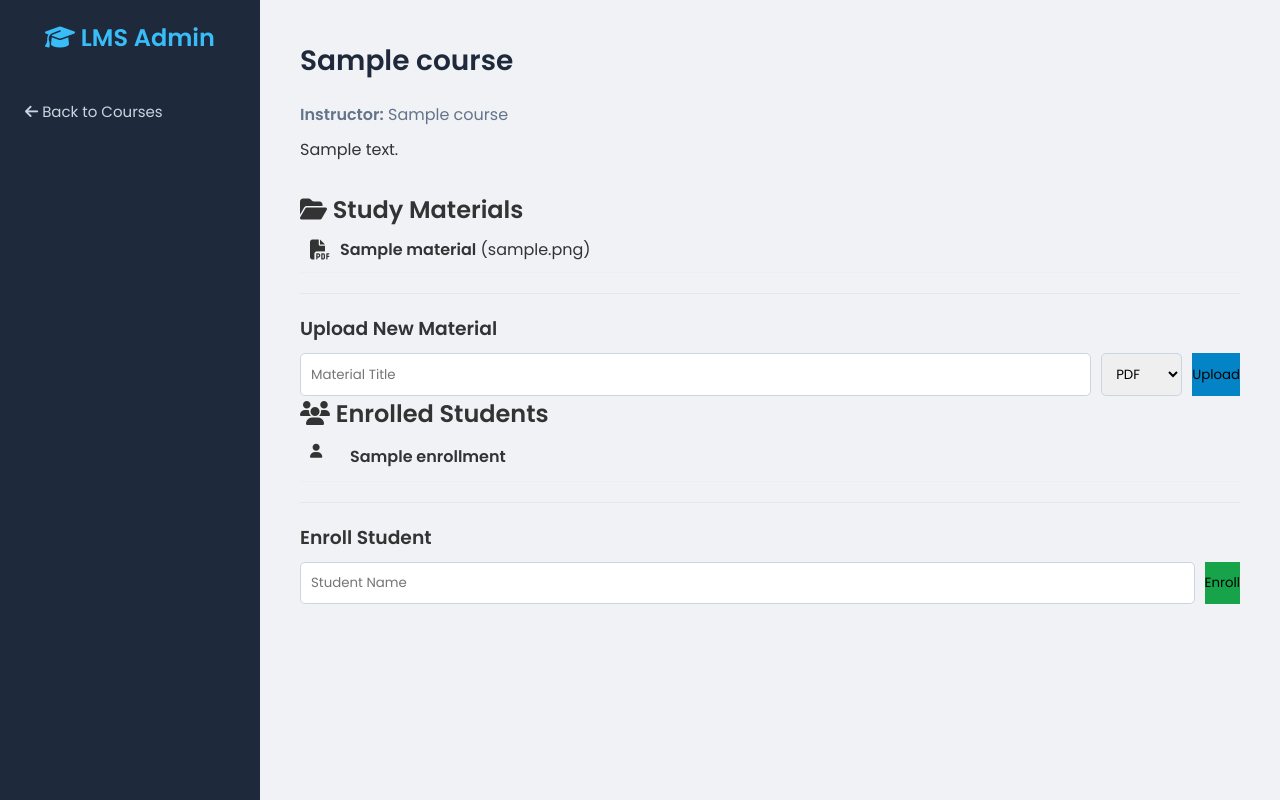
After one commit to maryamghaffar1234m-png/Learning-Management-System, a Flask app: page /courses/1 in a window 1280 px wide. The commit adds this page. Run offline with Flask 3, Linux system fonts and the light colour scheme; tables that the repository leaves empty hold one stand-in row (values such as "Sample post").

Commit message:
Completed Auth and Course Management module

```diff
--- /dev/null
+++ b/backend/database.py
@@ -0,0 +1,49 @@
+import sqlite3
+import os
+
+DB_PATH = os.path.join(os.path.dirname(__file__), '..', 'database', 'lms.db')
+
+def get_connection():
+    os.makedirs(os.path.dirname(DB_PATH), exist_ok=True)
+    conn = sqlite3.connect(DB_PATH)
+    conn.row_factory = sqlite3.Row
+    return conn
+
+def init_db():
+    conn = get_connection()
+    cursor = conn.cursor()
+
+    # Courses Table
+    cursor.execute('''
+        CREATE TABLE IF NOT EXISTS courses (
+            id INTEGER PRIMARY KEY AUTOINCREMENT,
+            title TEXT NOT NULL,
+            description TEXT,
+            teacher_name TEXT
+        )
+    ''')
+
+    # Materials Table
+    cursor.execute('''
+        CREATE TABLE IF NOT EXISTS materials (
+            id INTEGER PRIMARY KEY AUTOINCREMENT,
+            course_id INTEGER,
+            title TEXT NOT NULL,
+            file_type TEXT,
+            FOREIGN KEY (course_id) REFERENCES courses (id) ON DELETE CASCADE
+        )
+    ''')
+
+    # Enrollments Table (SRS Requirement)
+    cursor.execute('''
+        CREATE TABLE IF NOT EXISTS enrollments (
+            id INTEGER PRIMARY KEY AUTOINCREMENT,
+            student_name TEXT,
+            course_id INTEGER,
+            FOREIGN KEY (course_id) REFERENCES courses (id) ON DELETE CASCADE
+        )
+    ''')
+
+    conn.commit()
+    conn.close()
+    print("Database initialized successfully.")
--- a/backend/routes/courses.py
+++ b/backend/routes/courses.py
@@ -1,7 +1,92 @@
-from flask import Blueprint, render_template
+from flask import Blueprint, render_template, request, redirect, url_for, flash
+from backend.database import get_connection
 
 course_bp = Blueprint('courses', __name__)
 
+# 1. Read All (List)
 @course_bp.route('/courses')
 def list_courses():
-    return render_template('courses/list.html')
+    conn = get_connection()
+    courses = conn.execute('SELECT * FROM courses').fetchall()
+    conn.close()
+    return render_template('courses/list.html', courses=courses)
+
+# 2. Create
+@course_bp.route('/courses/create', methods=['GET', 'POST'])
+def create_course():
+    if request.method == 'POST':
+        title = request.form['title']
+        description = request.form['description']
+        teacher_name = request.form['teacher_name']
+
+        conn = get_connection()
+        conn.execute('INSERT INTO courses (title, description, teacher_name) VALUES (?, ?, ?)',
+                     (title, description, teacher_name))
+        conn.commit()
+        conn.close()
+        return redirect(url_for('courses.list_courses'))
+
+    return render_template('courses/create.html')
+
+# 3. Update (Edit)
+@course_bp.route('/courses/edit/<int:id>', methods=['GET', 'POST'])
+def edit_course(id):
+    conn = get_connection()
+    if request.method == 'POST':
+        title = request.form['title']
+        description = request.form['description']
+        teacher_name = request.form['teacher_name']
+
+        conn.execute('UPDATE courses SET title=?, description=?, teacher_name=? WHERE id=?',
+                     (title, description, teacher_name, id))
+        conn.commit()
+        conn.close()
+        return redirect(url_for('courses.list_courses'))
+
+    course = conn.execute('SELECT * FROM courses WHERE id = ?', (id,)).fetchone()
+    conn.close()
+    return render_template('courses/edit.html', course=course)
+
+# 4. Delete
+@course_bp.route('/courses/delete/<int:id>', methods=['POST'])
+def delete_course(id):
+    conn = get_connection()
+    conn.execute('DELETE FROM courses WHERE id = ?', (id,))
+    conn.commit()
+    conn.close()
+    return redirect(url_for('courses.list_courses'))
+
+# 5. Course Detail & Materials & Enrollments
+@course_bp.route('/courses/<int:id>')
+def course_detail(id):
+    conn = get_connection()
+    course = conn.execute('SELECT * FROM courses WHERE id = ?', (id,)).fetchone()
+    materials = conn.execute('SELECT * FROM materials WHERE course_id = ?', (id,)).fetchall()
+    enrollments = conn.execute('SELECT * FROM enrollments WHERE course_id = ?', (id,)).fetchall()
+    conn.close()
+    return render_template('courses/detail.html', course=course, materials=materials, enrollments=enrollments)
+
+# 6. Upload Material
+@course_bp.route('/courses/<int:id>/upload', methods=['POST'])
+def upload_material(id):
+    material_title = request.form['material_title']
+    file_type = request.form['file_type']
+
+    conn = get_connection()
+    conn.execute('INSERT INTO materials (course_id, title, file_type) VALUES (?, ?, ?)',
+                 (id, material_title, file_type))
+    conn.commit()
+    conn.close()
+    return redirect(url_for('courses.course_detail', id=id))
+
+# 7. Enroll Student
+@course_bp.route('/courses/<int:id>/enroll', methods=['POST'])
+def enroll_student(id):
+    student_name = request.form['student_name']
+
+    conn = get_connection()
+    conn.execute('INSERT INTO enrollments (student_name, course_id) VALUES (?, ?)',
+                 (student_name, id))
+    conn.commit()
+    conn.close()
+    return redirect(url_for('courses.course_detail', id=id))
--- a/run.py
+++ b/run.py
@@ -1,13 +1,16 @@
-from flask import Flask, render_template
+from flask import Flask
+from backend.routes.auth import auth_bp
 from backend.routes.courses import course_bp
+from backend.database import init_db  # <-- Yeh line zaroori hai
 
 app = Flask(__name__)
 
+# Database aur tables banane ke liye yeh function call karna zaroori hai
+init_db()  # <-- Yeh line tables banayegi
+
+# Authentication aur Course dono ko register karein
+app.register_blueprint(auth_bp)
 app.register_blueprint(course_bp)
-
-@app.route('/')
-def home():
-    return render_template('auth/login.html')
 
 if __name__ == '__main__':
     app.run(debug=True)
--- /dev/null
+++ b/templates/courses/detail.html
@@ -0,0 +1,77 @@
+<!DOCTYPE html>
+<html lang="en">
+<head>
+    <meta charset="UTF-8">
+    <title>{{ course['title'] }}</title>
+    <link rel="stylesheet" href="https://cdnjs.cloudflare.com/ajax/libs/font-awesome/6.4.0/css/all.min.css">
+    <link rel="stylesheet" href="/static/css/style.css">
+</head>
+<body>
+    <div class="sidebar">
+        <h2><i class="fas fa-graduation-cap"></i> LMS Admin</h2>
+        <a href="/courses"><i class="fas fa-arrow-left"></i> Back to Courses</a>
+    </div>
+    <div class="main-content">
+        <h1>{{ course['title'] }}</h1>
+        <p style="color: #64748b; font-size: 16px;"><strong>Instructor:</strong> {{ course['teacher_name'] }}</p>
+        <p style="margin-top: 10px; margin-bottom: 30px;">{{ course['description'] }}</p>
+
+        <div class="content-grid">
+            <!-- Left: Materials -->
+            <div class="left-column">
+                <div class="section-box">
+                    <h2><i class="fas fa-folder-open text-blue"></i> Study Materials</h2>
+                    <ul style="list-style: none; padding: 0;">
+                        {% for material in materials %}
+                        <li style="padding: 10px; border-bottom: 1px solid #eee; display: flex; align-items: center; gap: 10px;">
+                            <i class="fas fa-file-pdf text-orange" style="font-size: 20px;"></i>
+                            <span><strong>{{ material['title'] }}</strong> ({{ material['file_type'] }})</span>
+                        </li>
+                        {% else %}
+                        <p style="color: #64748b;">No materials uploaded yet.</p>
+                        {% endfor %}
+                    </ul>
+
+                    <hr style="margin: 20px 0; border: 0; border-top: 1px solid #e2e8f0;">
+
+                    <h3>Upload New Material</h3>
+                    <form action="/courses/{{ course['id'] }}/upload" method="POST" style="display: flex; gap: 10px; margin-top: 10px;">
+                        <input type="text" name="material_title" placeholder="Material Title" required style="flex: 1; padding: 10px; border: 1px solid #cbd5e1; border-radius: 5px;">
+                        <select name="file_type" style="padding: 10px; border: 1px solid #cbd5e1; border-radius: 5px;">
+                            <option value="PDF">PDF</option>
+                            <option value="Video">Video</option>
+                            <option value="Doc">Doc</option>
+                        </select>
+                        <button type="submit" class="btn-sm" style="background:#0284c7; border:none; cursor:pointer;">Upload</button>
+                    </form>
+                </div>
+            </div>
+
+            <!-- Right: Enrollments -->
+            <div class="right-column">
+                <div class="section-box">
+                    <h2><i class="fas fa-users text-green"></i> Enrolled Students</h2>
+                    <ul style="list-style: none; padding: 0;">
+                        {% for student in enrollments %}
+                        <li style="padding: 10px; border-bottom: 1px solid #eee; display: flex; align-items: center; gap: 10px;">
+                            <div class="icon-box blue" style="width:30px; height:30px; font-size:14px;"><i class="fas fa-user"></i></div>
+                            <strong>{{ student['student_name'] }}</strong>
+                        </li>
+                        {% else %}
+                        <p style="color: #64748b;">No students enrolled yet.</p>
+                        {% endfor %}
+                    </ul>
+
+                    <hr style="margin: 20px 0; border: 0; border-top: 1px solid #e2e8f0;">
+
+                    <h3>Enroll Student</h3>
+                    <form action="/courses/{{ course['id'] }}/enroll" method="POST" style="display: flex; gap: 10px; margin-top: 10px;">
+                        <input type="text" name="student_name" placeholder="Student Name" required style="flex: 1; padding: 10px; border: 1px solid #cbd5e1; border-radius: 5px;">
+                        <button type="submit" class="btn-sm" style="background:#16a34a; border:none; cursor:pointer;">Enroll</button>
+                    </form>
+                </div>
+            </div>
+        </div>
+    </div>
+</body>
+</html>
```
Also changed, not shown: backend/routes/auth.py (added, +23 -0 lines), templates/auth/login.html (+23 -23 lines), templates/auth/signup.html (added, +47 -0 lines), templates/courses/create.html (added, +35 -0 lines), templates/courses/edit.html (added, +35 -0 lines), templates/courses/list.html (+26 -12 lines).
